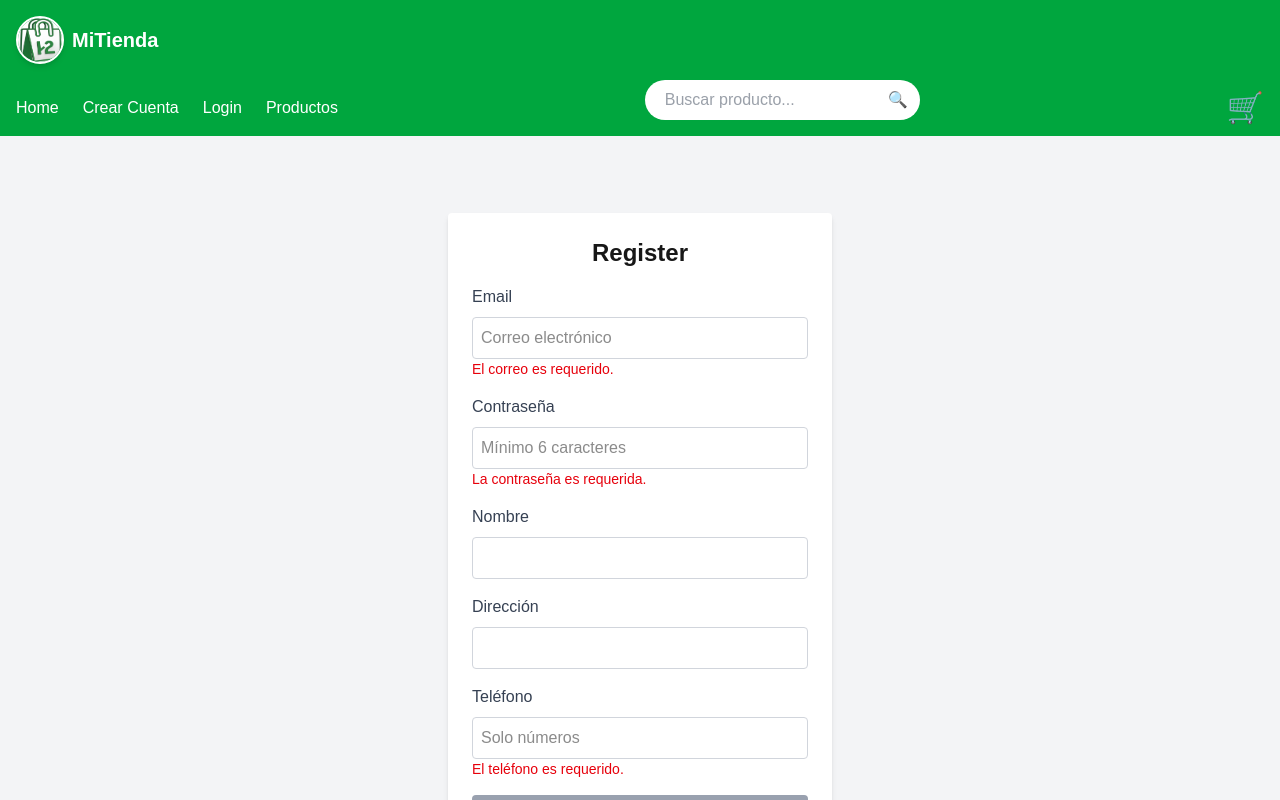
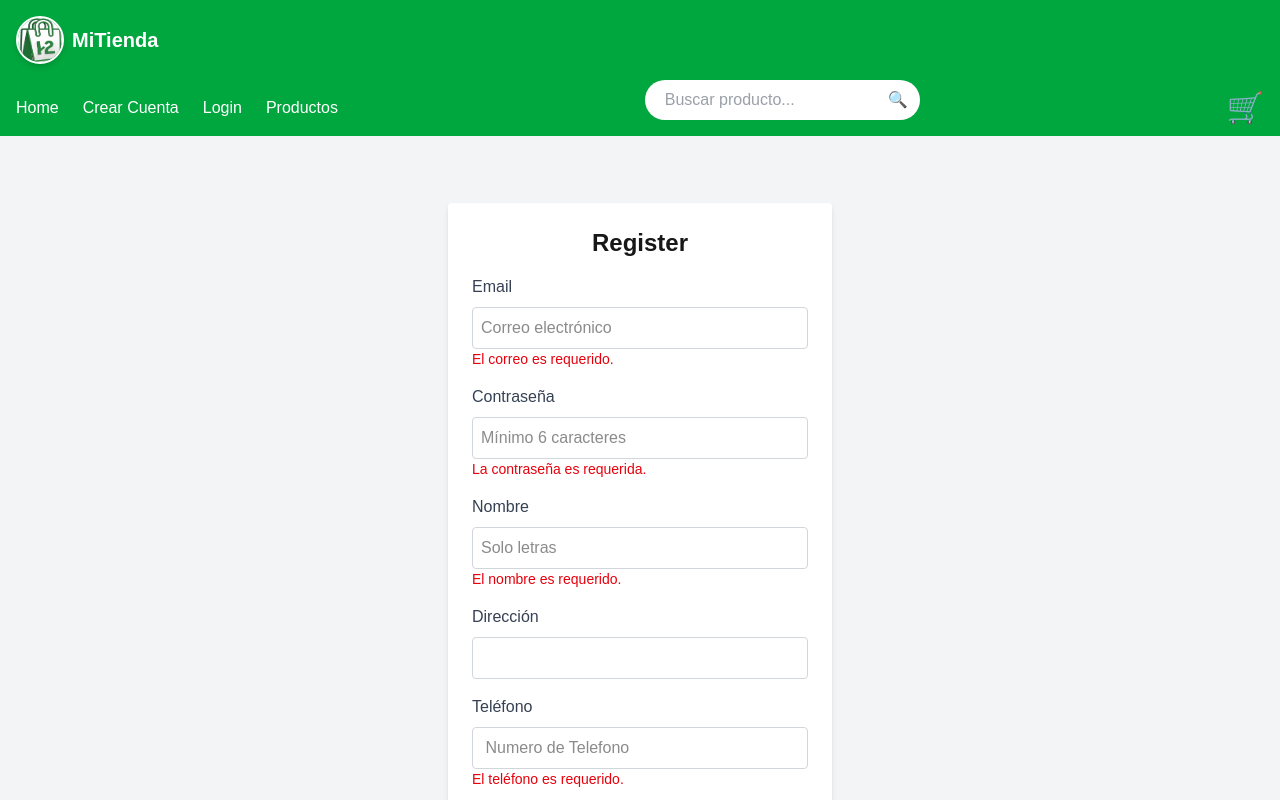
Before and after one commit to Russnv/Repo-vercel, a Next.js app in the folder front/mitienda/: page /register in a window 1280 px wide. Shown: the top 800 px of the page. Built offline with nearby package versions, Linux system fonts and the light colour scheme; no server answers.

Commit message:
ultimo push

```diff
--- a/front/mitienda/src/app/register/Register.tsx
+++ b/front/mitienda/src/app/register/Register.tsx
@@ -18,6 +18,7 @@ export const Register: React.FC = () => {
     email: "",
     password: "",
     phone: "",
+    name: "",
   });
 
   const [message, setMessage] = useState<{
@@ -25,21 +26,29 @@ export const Register: React.FC = () => {
     text: string;
   } | null>(null);
 
-
   const isValidEmail = (email: string) =>
     /^[^\s@]+@[^\s@]+\.[^\s@]+$/.test(email);
 
   const isValidPassword = (password: string) => password.length >= 6;
 
-  const isPhoneValid = (phone: string) => /^\d+$/.test(phone);
+  const isPhoneValid = (phone: string) => /^\d{10}$/.test(phone);
 
-  const isFormComplete = Object.values(formData).every((value) => value !== "") &&
+  const isValidName = (name: string) => /^[A-Za-zÁÉÍÓÚáéíóúÑñ\s]+$/.test(name);
+
+  const isFormComplete =
+    Object.values(formData).every((value) => value !== "") &&
     isValidEmail(formData.email) &&
     isValidPassword(formData.password) &&
-    isPhoneValid(formData.phone);
+    isPhoneValid(formData.phone) &&
+    isValidName(formData.name);
 
   useEffect(() => {
-    const newErrors = { email: "", password: "", phone: "" };
+    const newErrors = {
+      email: "",
+      password: "",
+      phone: "",
+      name: "",
+    };
 
     if (!formData.email) {
       newErrors.email = "El correo es requerido.";
@@ -56,34 +65,44 @@ export const Register: React.FC = () => {
     if (!formData.phone) {
       newErrors.phone = "El teléfono es requerido.";
     } else if (!isPhoneValid(formData.phone)) {
-      newErrors.phone = "El teléfono solo debe contener números.";
+      newErrors.phone =
+        "El teléfono debe tener exactamente 10 dígitos numéricos.";
+    }
+
+    if (!formData.name) {
+      newErrors.name = "El nombre es requerido.";
+    } else if (!isValidName(formData.name)) {
+      newErrors.name = "El nombre solo debe contener letras.";
     }
 
     setErrors(newErrors);
   }, [formData]);
 
   const handleSubmit = async (e: React.FormEvent) => {
-  e.preventDefault();
-  try {
+    e.preventDefault();
 
-      const stringForm = JSON.stringify(formData)
-      const UserForm = await newRegister(stringForm);
-       if(UserForm)
-      toast.success("✅ Registro exitoso!");
-    setTimeout(() => {
-      router.push("/login");
-    }, 1500);
-    } catch (error) {
-      console.error("Error en la petición:", error);
-      toast.error("❌ Ocurrió un error al intentar registrarse");
-    }
-     if (!isFormComplete) {
+    if (!isFormComplete) {
       setMessage({
         type: "error",
         text: "Por favor, completá todos los campos correctamente.",
       });
       return;
     }
+
+    try {
+      const stringForm = JSON.stringify(formData);
+      const UserForm = await newRegister(stringForm);
+      if (UserForm) {
+        toast.success("✅ Registro exitoso!");
+        setTimeout(() => {
+          router.push("/login");
+        }, 1500);
+      }
+    } catch (error) {
+      console.error("Error en la petición:", error);
+      toast.error("❌ Ocurrió un error al intentar registrarse");
+    }
+
     setFormData({ email: "", password: "", name: "", address: "", phone: "" });
   };
 
@@ -120,9 +139,10 @@ export const Register: React.FC = () => {
               className="w-full p-2 border border-gray-300 rounded"
               placeholder="Correo electrónico"
             />
-            {errors.email && <p className="text-sm text-red-600">{errors.email}</p>}
+            {errors.email && (
+              <p className="text-sm text-red-600">{errors.email}</p>
+            )}
           </div>
-
 
           <div className="mb-4">
             <label htmlFor="password" className="block mb-2 text-gray-700">
@@ -138,7 +158,9 @@ export const Register: React.FC = () => {
               className="w-full p-2 border border-gray-300 rounded"
               placeholder="Mínimo 6 caracteres"
             />
-            {errors.password && <p className="text-sm text-red-600">{errors.password}</p>}
+            {errors.password && (
+              <p className="text-sm text-red-600">{errors.password}</p>
+            )}
           </div>
 
 
@@ -154,7 +176,11 @@ export const Register: React.FC = () => {
                 setFormData({ ...formData, name: e.target.value })
               }
               className="w-full p-2 border border-gray-300 rounded"
+              placeholder="Solo letras"
             />
+            {errors.name && (
+              <p className="text-sm text-red-600">{errors.name}</p>
+            )}
           </div>
 
 
@@ -186,16 +212,21 @@ export const Register: React.FC = () => {
                 setFormData({ ...formData, phone: e.target.value })
               }
               className="w-full p-2 border border-gray-300 rounded"
-              placeholder="Solo números"
+              placeholder=" Numero de Telefono"
             />
-            {errors.phone && <p className="text-sm text-red-600">{errors.phone}</p>}
+
+            {errors.phone && (
+              <p className="text-sm text-red-600">{errors.phone}</p>
+            )}
           </div>
 
 
           <button
             type="submit"
             className={`w-full px-4 py-2 text-white rounded ${
-              isFormComplete ? "bg-green-500 hover:bg-green-600" : "bg-gray-400 cursor-not-allowed"
+              isFormComplete
+                ? "bg-green-500 hover:bg-green-600"
+                : "bg-gray-400 cursor-not-allowed"
             }`}
             disabled={!isFormComplete}
           >
```
